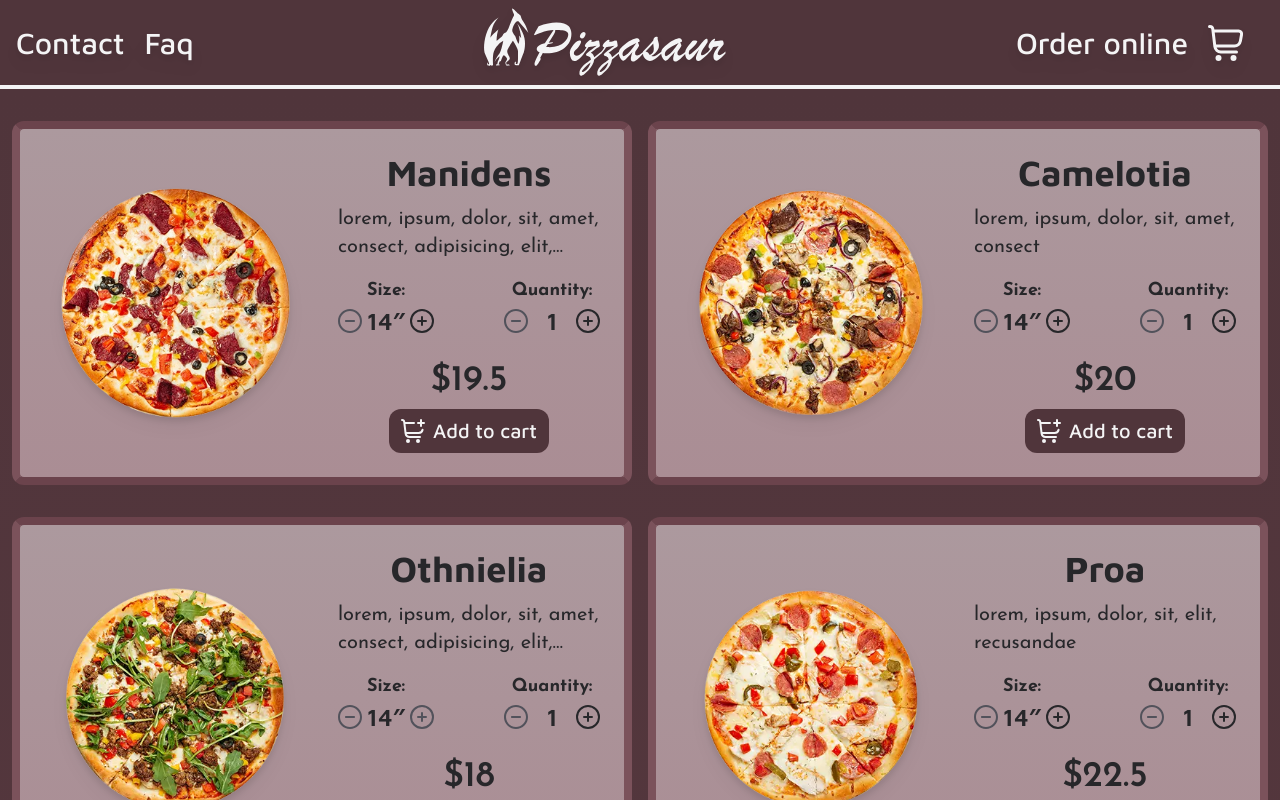
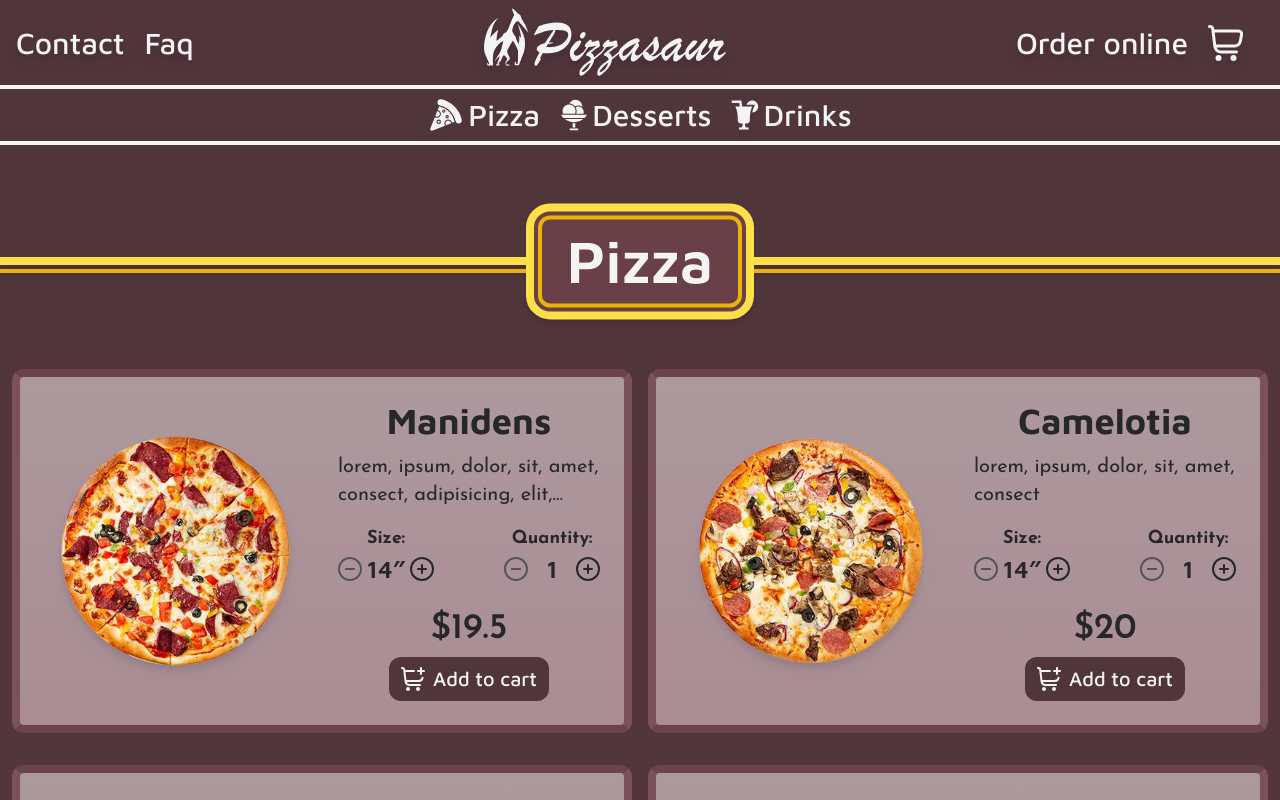
Before and after one commit to CryingEnder/pizzasaur, a React (Vite) app: page /menu in a window 1280 px wide. Shown: the top 800 px of the page. Built offline with nearby package versions, Linux system fonts and the light colour scheme.

Commit message:
Refactor the Menu component

```diff
--- a/src/components/Menu.jsx
+++ b/src/components/Menu.jsx
@@ -1,6 +1,7 @@
 import React, { useState, useEffect } from "react";
 import Item from "./common/Item";
-import Container from "./common/Container";
+import MenuList from "./MenuList";
+import MenuSection from "./MenuSection";
 import pizzaArray from "./../services/fakePizzaService";
 import dessertsArray from "./../services/fakeDessertsService";
 import drinksArray from "./../services/fakeDrinksService";
@@ -21,21 +22,24 @@ function Menu(props) {
   }, []);
 
   return (
-    <Container
-      tag="main"
-      stylesOut="bg-gradient-to-b from-red-darker to-red-dark px-3 pb-16 pt-8 tablet-small:px-6 tablet:px-3 tablet:pb-20 laptop:pb-24 desktop:pb-28"
-      stylesIn="grid grid-cols-1 justify-items-center items-center gap-y-12 tablet-small:gap-y-16 tablet:gap-y-12 tablet:grid-cols-2 tablet:gap-x-3 laptop:grid-cols-1 laptop:gap-x-4 laptop:gap-y-6 desktop:grid-cols-2 desktop:gap-y-8"
-    >
+    <main className="bg-gradient-to-b from-red-darker to-red-dark pb-16 tablet:pb-20 laptop:pb-24 desktop:pb-28">
+      <MenuList />
+      <MenuSection id="pizza-section" content="Pizza">
         {pizzas.map((pizza) => (
           <Item itemData={pizza} key={pizza._id} />
         ))}
+      </MenuSection>
+      <MenuSection id="desserts-section" content="Desserts">
         {desserts.map((dessert) => (
           <Item simplified={true} itemData={dessert} key={dessert._id} />
         ))}
+      </MenuSection>
+      <MenuSection id="drinks-section" content="Drinks">
         {drinks.map((drink) => (
           <Item simplified={true} itemData={drink} key={drink._id} />
         ))}
-    </Container>
+      </MenuSection>
+    </main>
   );
 }
 
--- a/src/components/MenuList.jsx
+++ b/src/components/MenuList.jsx
@@ -1,4 +1,4 @@
-import React, { useState, useEffect, useRef } from "react";
+import React, { useState, useEffect, useRef, Fragment } from "react";
 import Container from "./common/Container";
 import List from "./common/List";
 import { Pizza, Dessert, Drink } from "./common/Icons";
@@ -28,18 +28,24 @@ function MenuList({ ...props }) {
       document.querySelector("#desserts-link"),
       document.querySelector("#drinks-link"),
     ];
-    let linkIndex = 0;
 
     let currentScroll = window.scrollY;
 
     for (let position of scrollPositions) {
-      if (position)
+      if (position) {
+        const navHeight = document.querySelector("#nav-bar").offsetHeight;
         if (
-          position.offsetTop <= currentScroll &&
-          position.offsetTop + position.offsetHeight > currentScroll
+          position.offsetTop - navHeight <= currentScroll &&
+          position.offsetTop - navHeight + position.offsetHeight > currentScroll
         )
-          links[linkIndex++].classList.add("text-yellow-400");
-        else links[linkIndex++].classList.remove("text-yellow-400");
+          links[scrollPositions.indexOf(position)].classList.add(
+            "text-yellow-400"
+          );
+        else
+          links[scrollPositions.indexOf(position)].classList.remove(
+            "text-yellow-400"
+          );
+      }
     }
   }
 
--- /dev/null
+++ b/src/components/MenuSection.jsx
@@ -0,0 +1,30 @@
+import React from "react";
+import Container from "./common/Container";
+import Heading from "./common/Heading";
+import PropTypes from "prop-types";
+
+function MenuSection({ content, id, children, ...props }) {
+  return (
+    <section id={id} {...props}>
+      <Heading
+        content={content}
+        styles="pb-12 pt-16 tablet:pb-14 tablet:pt-20 laptop:pb-20 laptop:pt-24 desktop:pb-24 desktop:pt-28"
+      />
+      <Container
+        tag="div"
+        stylesOut="px-3 tablet-small:px-6 tablet:px-3"
+        stylesIn="grid grid-cols-1 justify-items-center items-center gap-y-12 tablet-small:gap-y-16 tablet:gap-y-12 tablet:grid-cols-2
+         tablet:gap-x-3 laptop:grid-cols-1 laptop:gap-x-4 laptop:gap-y-6 desktop:grid-cols-2 desktop:gap-y-8 relative"
+      >
+        {children}
+      </Container>
+    </section>
+  );
+}
+
+MenuSection.propTypes = {
+  content: PropTypes.string.isRequired,
+  id: PropTypes.string.isRequired,
+};
+
+export default MenuSection;
```
Lines whose indentation alone changed are shown as unchanged.
